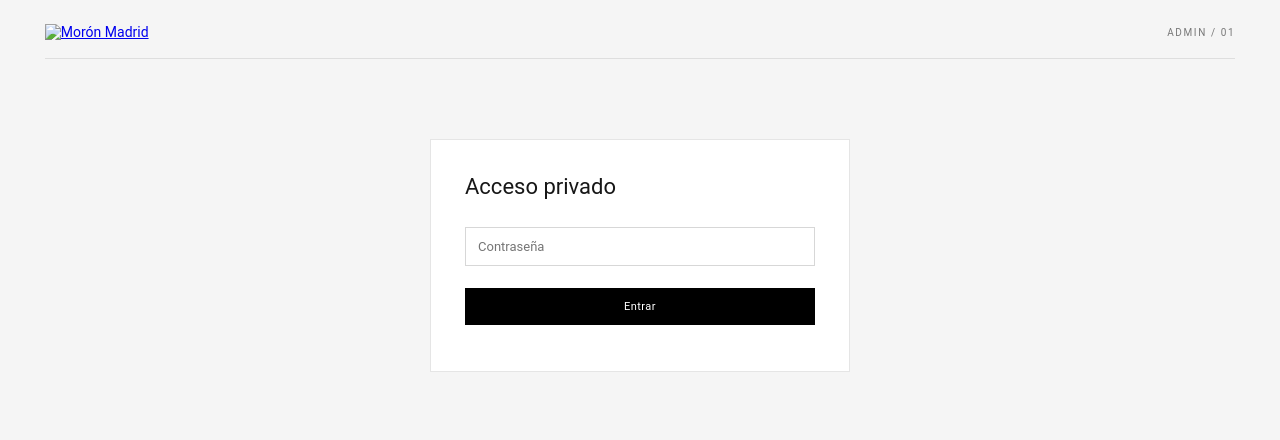
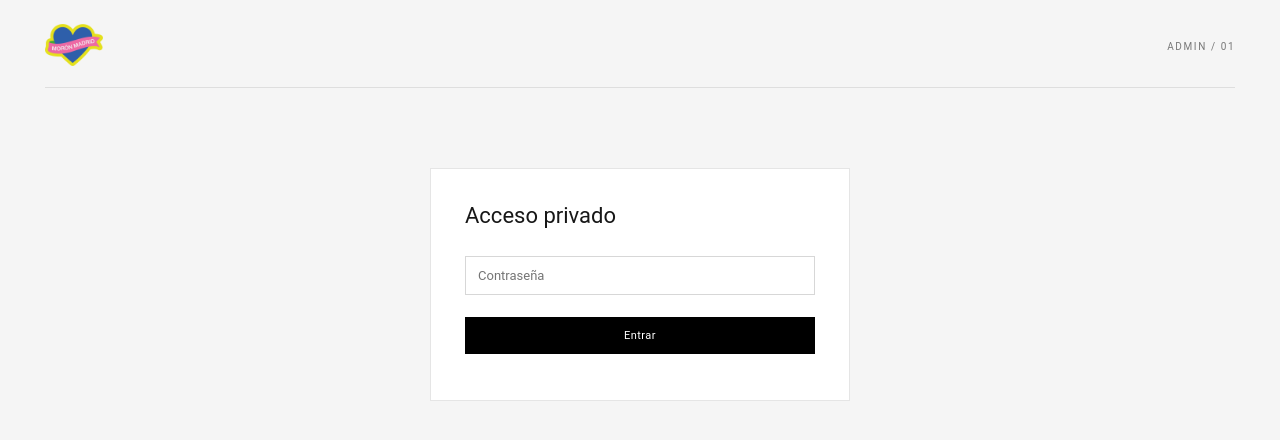
Before and after one commit to niconjcw/moron-madrid, a plain HTML site: page shop/admin.html in a window 1280 px wide. Drawn offline with Linux system fonts and the light colour scheme; files whose address does not match are found by name.

Commit message:
Update sticker image paths

```diff
--- a/shop/admin.html
+++ b/shop/admin.html
@@ -614,7 +614,7 @@ button.secondary:hover{background:#eee}
 
 <body>
 <header>
-<a href="./"><img src="../sticker.png" alt="Morón Madrid"></a>
+<a href="./"><img src="/home/images/sticker.png" alt="Morón Madrid"></a>
 <span>ADMIN / 01</span>
 </header>
 
```
